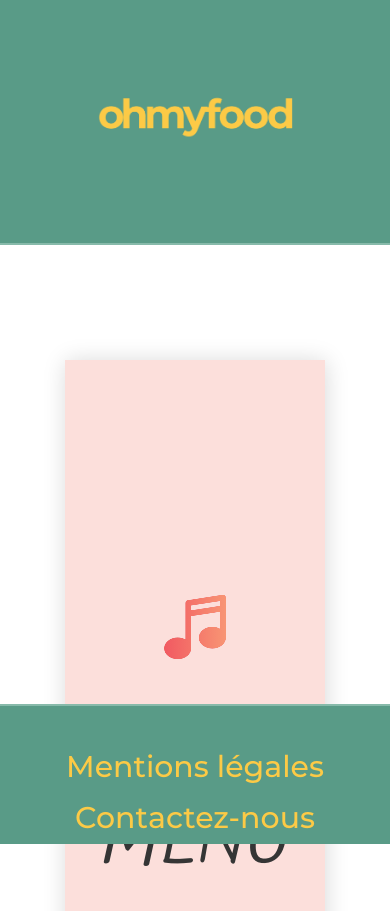
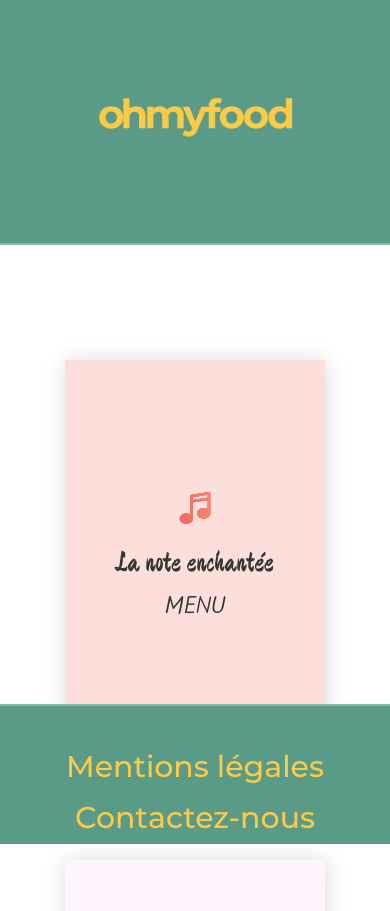
Before and after one commit to ocommeOptimus/projet-3, a website: page index.html in a window 390 px wide. Shown: the top 911 px of the page. Drawn offline with Linux system fonts and the light colour scheme.

Commit message:
landing page 70/100

```diff
--- a/sass/partials/_home.scss
+++ b/sass/partials/_home.scss
@@ -4,16 +4,21 @@
     flex-wrap: wrap;
     width: 100%;
     &__card {
+        overflow: hidden;
         width: 535px;
         height: 765px;
         margin: 50px;
         background: rgba(0, 0,2);
         box-shadow: 1px 1px 22px lighten(grey, 35);
-        transition: text-shadow 900ms ease, box-shadow 950ms ease;
+        transition: box-shadow 800ms ease-in-out;
         @include card-prev($card);
         &:hover {
             cursor: pointer;
-            box-shadow: 1px 1px 22px lighten(grey, 10);
+            box-shadow: 1px 1px 22px lighten(grey, 5);
+        }
+        @media (max-width: 922px) {
+            width: 280px;
+            height: 400px;
         }
     }
     &__soon {
@@ -37,6 +42,30 @@
     }
 }
 
+.menu__card{
+    &--one,
+    &--two,
+    &--three,
+    &--four {
+        transition: all 1100ms ease-out;
+        &:hover {
+            transform: perspective(750px) translateZ(40px);
+        }
+        @media (max-width:922px) {
+            font-size: larger;
+            h2 {
+                font-size: larger;
+            }
+            i {
+                text-align: center;
+            }
+            img {
+                width: 50%;
+            }
+        }
+    }
+}
+
 .gradient__title, .gradient__icon {
     &--one,
     &--two,
```
Also changed, not shown: package.json (+5 -2 lines), css/style.css, 2 other files.
